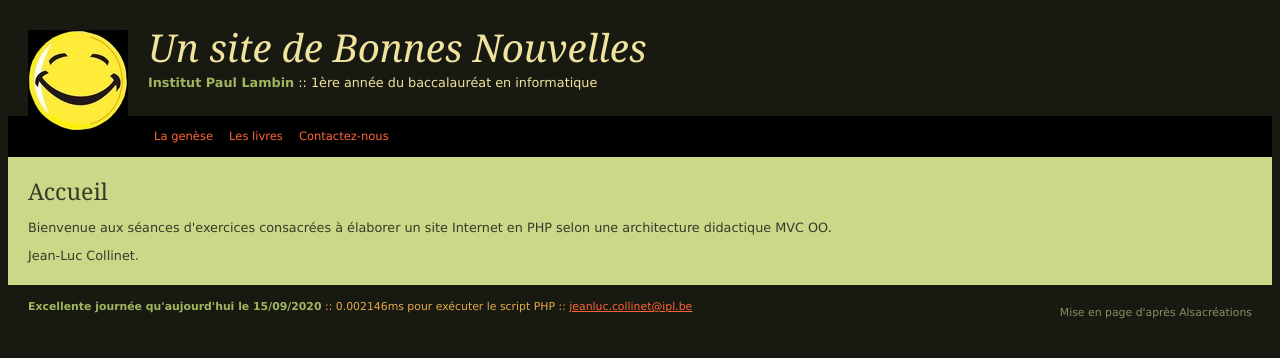
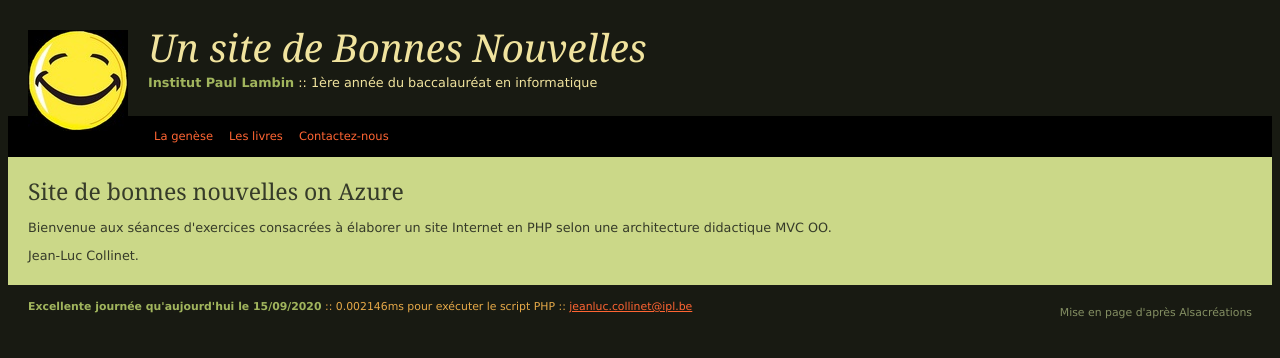
Before and after one commit to LinChihHuai111/siteBonneNouvelles, a PHP site: page / in a window 1280 px wide. Shown: the top 358 px of the page. Run offline with PHP 8.4, Linux system fonts and the light colour scheme.

Commit message:
Update accueil.php

```diff
--- a/siteBonneNouvelles/views/accueil.php
+++ b/siteBonneNouvelles/views/accueil.php
@@ -1,5 +1,5 @@
 <div id="contenu">
-	<h2>Accueil</h2>
+	<h2>Site de bonnes nouvelles on Azure</h2>
 	<p>Bienvenue aux séances d'exercices consacrées à élaborer un site Internet en PHP selon une architecture didactique MVC OO.</p>
 	<p>Jean-Luc Collinet.</p>
 </div><!-- #contenu -->
```
